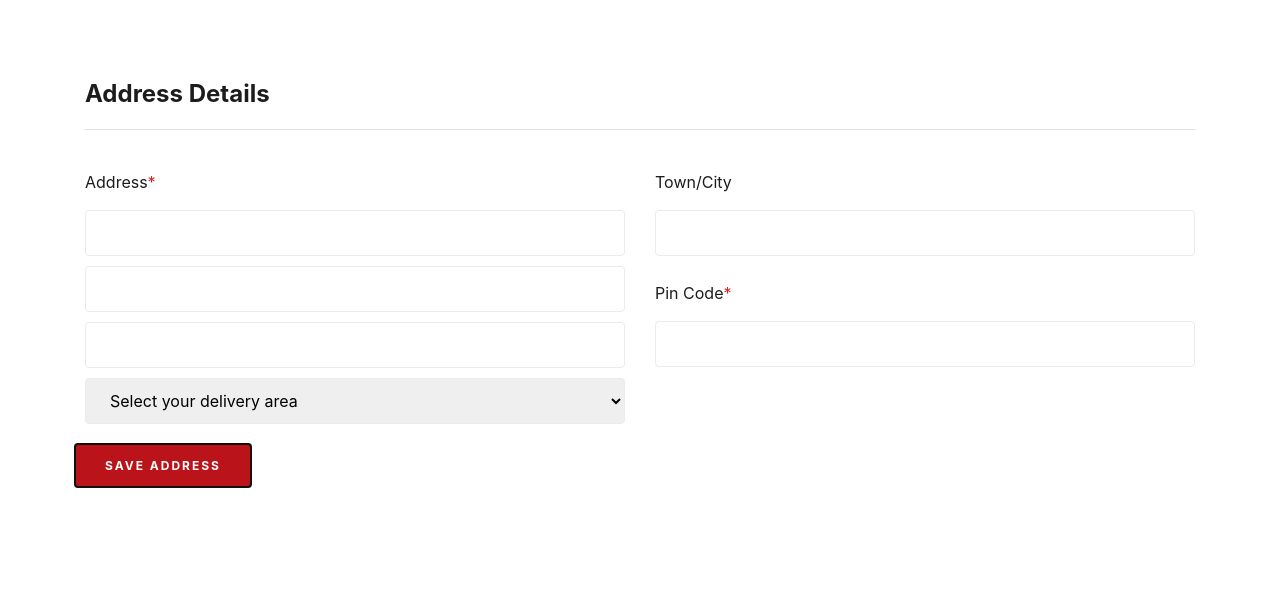
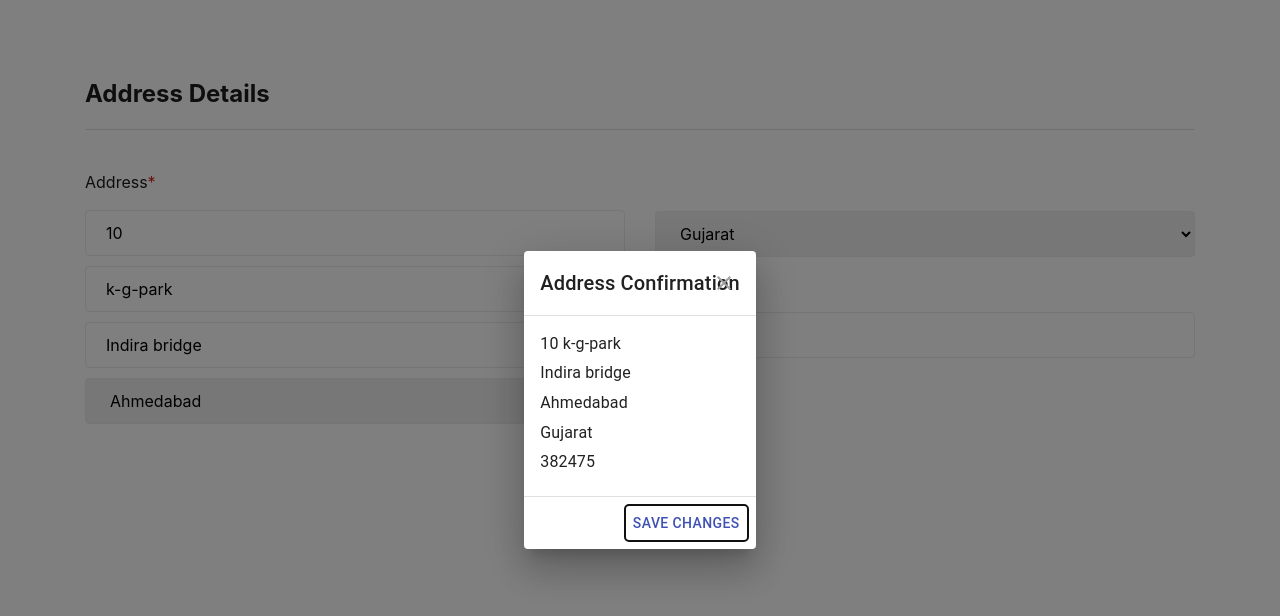
Before and after one commit to ushawadhwani/address-component, a React (Create React App) app in the folder address/: page / in a window 1280 px wide. Both pictures are taken after a click on the button "SAVE ADDRESS". Shown: the top 616 px of the page. Built offline with nearby package versions, Linux system fonts and the light colour scheme.

Commit message:
address in modal

```diff
--- a/address/package.json
+++ b/address/package.json
@@ -3,6 +3,8 @@
   "version": "0.1.0",
   "private": true,
   "dependencies": {
+    "@material-ui/core": "^4.11.3",
+    "@material-ui/icons": "^4.11.2",
     "@testing-library/jest-dom": "^5.11.10",
     "@testing-library/react": "^11.2.5",
     "@testing-library/user-event": "^12.8.3",
--- a/address/src/App.js
+++ b/address/src/App.js
@@ -3,11 +3,13 @@ import logo from "./logo.svg";
 import "./assets/style.css";
 import "./assets/bootstrap.min.css";
 import Address from "./components/Address";
+import AddressConfirmationDialog from "./components/AddressConfirmDialog";
 
 function App() {
   return (
     <div className="App">
       <Address />
+      <AddressConfirmationDialog />
     </div>
   );
 }
--- a/address/src/assets/style.css
+++ b/address/src/assets/style.css
@@ -156,6 +156,11 @@
   justify-content: center;
 }
 
+.checkout__form .row {
+  align-items: center;
+  justify-content: center;
+}
+
 .site-btn {
   font-size: 12px;
   color: #ffffff;
--- a/address/src/components/Address.js
+++ b/address/src/components/Address.js
@@ -1,5 +1,36 @@
 import React, { Component } from "react";
+import AddressConfirmationDialogs from "./AddressConfirmDialog";
 export default class Address extends Component {
+  state = {
+    openModal: false,
+    hno: "10",
+    society: "k-g-park",
+    landmark: "Indira bridge",
+    state: "Gujarat",
+    city: "Ahmedabad",
+    pincode: "382475",
+  };
+  cityList = [
+    { name: "Ahmedabad" },
+    { name: "Surat" },
+    { name: "Rajkot" },
+    { name: "Baroda" },
+  ];
+  stateList = [{ name: "Gujarat" }];
+  updateValues = (target) => {
+    this.setState({ [target.target.name]: target.target.value });
+  };
+
+  handleClickOpen = () => {
+    this.setState({
+      openModal: true,
+    });
+  };
+  handleClose = () => {
+    this.setState({
+      openModal: false,
+    });
+  };
   render() {
     return (
       <div>
@@ -14,40 +45,83 @@ export default class Address extends Component {
                       <p>
                         Address<span>*</span>
                       </p>
-                      <input name="hno" type="text" />
-                      <input name="society" type="text" />
-                      <input name="landmark" type="text" />
-                      <select name="area">
+                      <input
+                        name="hno"
+                        type="text"
+                        value={this.state.hno}
+                        onChange={this.updateValues}
+                        placeholder="Block No"
+                      />
+                      <input
+                        name="society"
+                        type="text"
+                        value={this.state.society}
+                        onChange={this.updateValues}
+                        placeholder="Society name"
+                      />
+                      <input
+                        name="landmark"
+                        type="text"
+                        value={this.state.landmark}
+                        onChange={this.updateValues}
+                        placeholder="Landmark"
+                      />
+                      <select
+                        name="city"
+                        value={this.state.city}
+                        onChange={this.updateValues}
+                      >
                         <option value="" selected>
-                          Select your delivery area
+                          Select your City
                         </option>
-                        {/* {areaList &&
-                          areaList.length > 0 &&
-                          areaList.map((data, index) => {
-                            return <option key={index}>{data.name}</option>;
-                          })} */}
+                        {this.cityList.map((data, index) => {
+                          return <option key={index}>{data.name}</option>;
+                        })}
                       </select>
                     </div>
                   </div>
                   <div className="col-lg-6 col-md-6">
                     <div className="checkout__input">
-                      <p>
-                        Town/City<span></span>
-                      </p>
-                      <input readOnly name="city" type="text" />
+                      <select
+                        name="state"
+                        onChange={this.updateValues}
+                        value={this.state.state}
+                      >
+                        <option value="" selected>
+                          Select your State
+                        </option>
+                        {this.stateList.map((data, index) => {
+                          return <option key={index}>{data.name}</option>;
+                        })}
+                      </select>
                     </div>
 
                     <div className="checkout__input">
                       <p>
                         Pin Code<span>*</span>
                       </p>
-                      <input name="pincode" type="text" />
+                      <input
+                        name="pincode"
+                        type="text"
+                        onChange={this.updateValues}
+                        value={this.state.pincode}
+                        placeholder="Pincode"
+                      />
                     </div>
                   </div>
-                  <div className="row my-button">
-                    <button type="button" className="site-btn">
+                  <div className="row">
+                    <button
+                      type="button"
+                      className="site-btn"
+                      onClick={this.handleClickOpen}
+                    >
                       Save Address
                     </button>
+                    <AddressConfirmationDialogs
+                      open={this.state.openModal}
+                      handleClose={this.handleClose}
+                      address={this.state}
+                    />
                   </div>
                 </div>
               </form>
--- /dev/null
+++ b/address/src/components/AddressConfirmDialog.js
@@ -0,0 +1,90 @@
+import React from "react";
+import { withStyles } from "@material-ui/core/styles";
+import Button from "@material-ui/core/Button";
+import Dialog from "@material-ui/core/Dialog";
+import MuiDialogTitle from "@material-ui/core/DialogTitle";
+import MuiDialogContent from "@material-ui/core/DialogContent";
+import MuiDialogActions from "@material-ui/core/DialogActions";
+import IconButton from "@material-ui/core/IconButton";
+import CloseIcon from "@material-ui/icons/Close";
+import Typography from "@material-ui/core/Typography";
+
+const styles = (theme) => ({
+  root: {
+    margin: 0,
+    padding: theme.spacing(2),
+  },
+  closeButton: {
+    position: "absolute",
+    right: theme.spacing(1),
+    top: theme.spacing(1),
+    color: theme.palette.grey[500],
+  },
+});
+
+const DialogTitle = withStyles(styles)((props) => {
+  const { children, classes, onClose, ...other } = props;
+  return (
+    <MuiDialogTitle disableTypography className={classes.root} {...other}>
+      <Typography variant="h6">{children}</Typography>
+      {onClose ? (
+        <IconButton
+          aria-label="close"
+          className={classes.closeButton}
+          onClick={onClose}
+        >
+          <CloseIcon />
+        </IconButton>
+      ) : null}
+    </MuiDialogTitle>
+  );
+});
+
+const DialogContent = withStyles((theme) => ({
+  root: {
+    padding: theme.spacing(2),
+  },
+}))(MuiDialogContent);
+
+const DialogActions = withStyles((theme) => ({
+  root: {
+    margin: 0,
+    padding: theme.spacing(1),
+  },
+}))(MuiDialogActions);
+
+export default function AddressConfirmationDialogs(props) {
+  const { open, handleClose, address } = props;
+  return (
+    <div>
+      <Dialog
+        onClose={handleClose}
+        aria-labelledby="customized-dialog-title"
+        open={open}
+        maxWidth="md"
+      >
+        <DialogTitle id="customized-dialog-title" onClose={handleClose}>
+          Address Confirmation
+        </DialogTitle>
+        <DialogContent dividers>
+          {address && (
+            <>
+              <Typography gutterBottom>
+                {address.hno} {address.society}
+              </Typography>
+              <Typography gutterBottom>{address.landmark}</Typography>
+              <Typography gutterBottom>{address.city}</Typography>
+              <Typography gutterBottom>{address.state}</Typography>
+              <Typography gutterBottom>{address.pincode}</Typography>
+            </>
+          )}
+        </DialogContent>
+        <DialogActions>
+          <Button autoFocus onClick={handleClose} color="primary">
+            Save changes
+          </Button>
+        </DialogActions>
+      </Dialog>
+    </div>
+  );
+}
```
